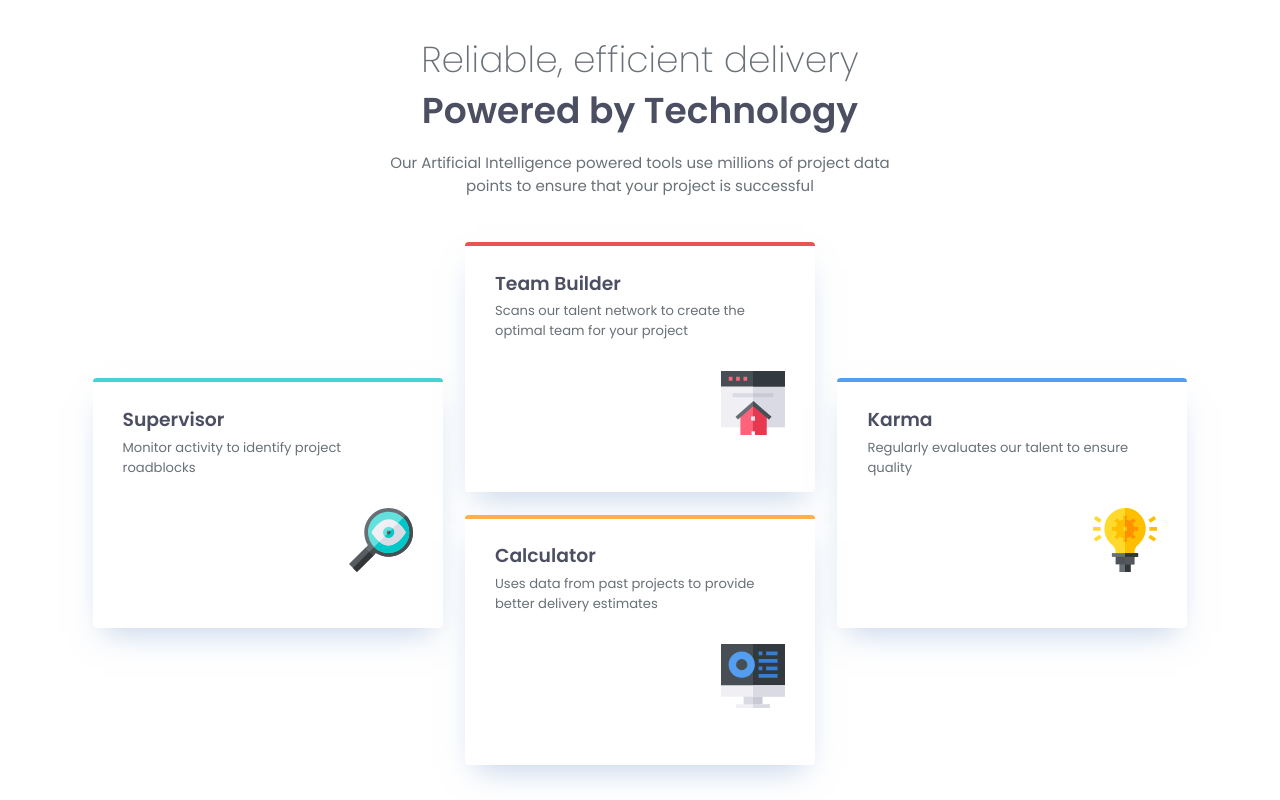
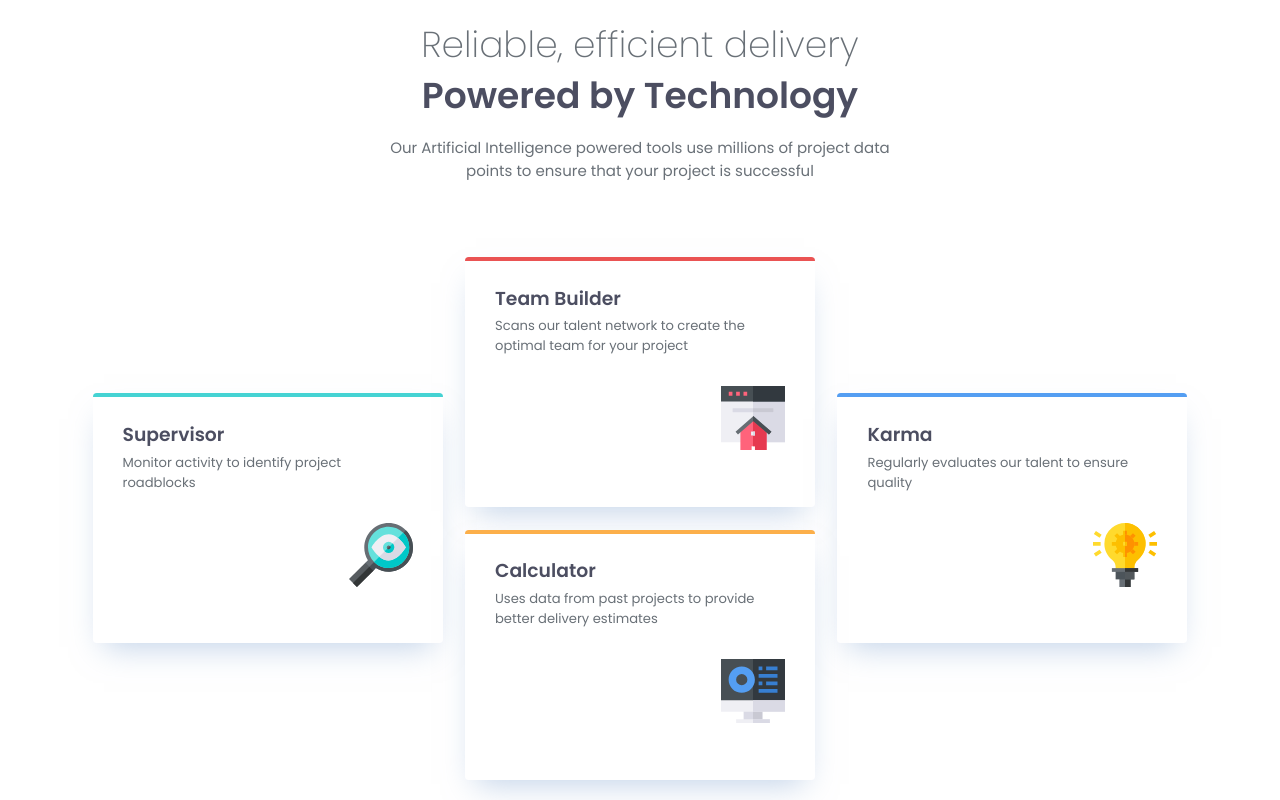
Before and after one commit to kristianusdianata/four-card, a plain HTML site: page index.html in a window 1280 px wide. Drawn offline with Linux system fonts and the light colour scheme.

Commit message:
updated css

```diff
--- a/style.css
+++ b/style.css
@@ -18,6 +18,7 @@
   --spacing-lg: 1.5rem;
   --spacing-xl: 2rem;
   --spacing-xxl: 3rem;
+  --spacing-2xl: 5rem;
 
   /* Border radius */
   --radius-xs: 0.125rem;
@@ -103,7 +104,7 @@ body {
 }
 
 header {
-  padding-block-end: var(--spacing-xxl);
+  margin-block-end: var(--spacing-2xl);
   text-align: center;
   display: flex;
   justify-content: center;
```
